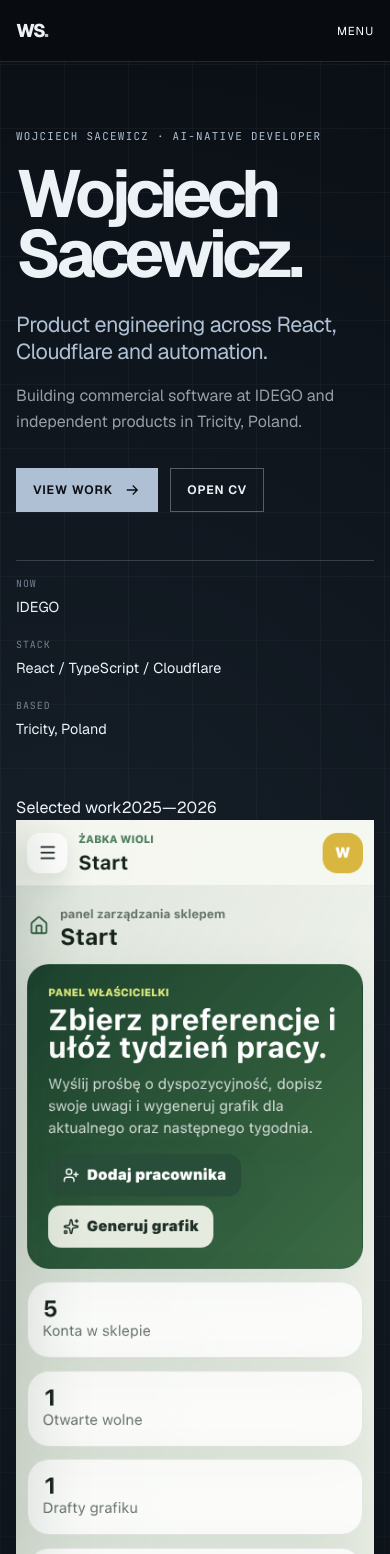
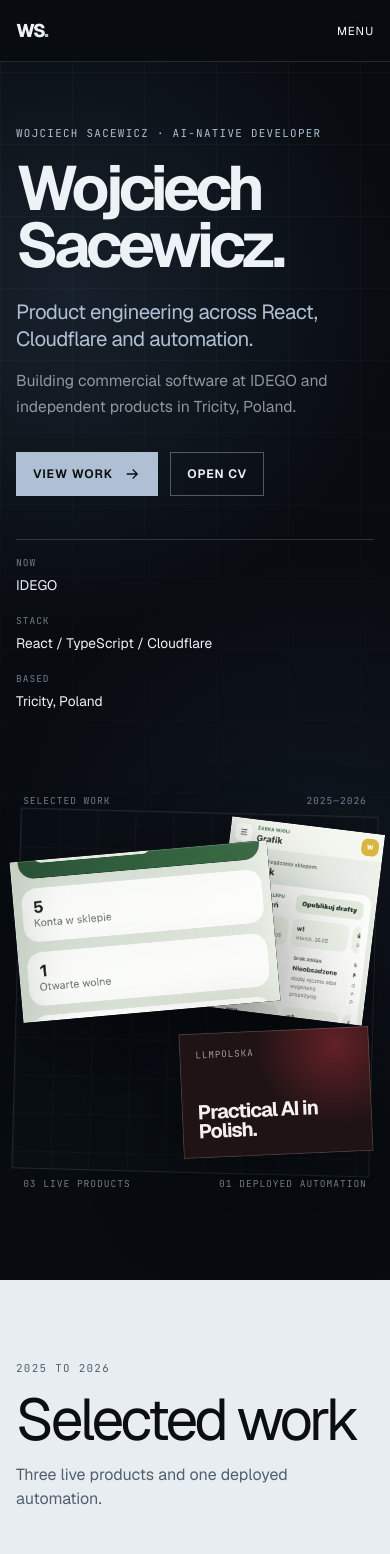
Before and after one commit to wojciechsacewicz/portfolio, a React (Vite) app: page / in a window 390 px wide. Shown: the top 1554 px of the page. Built offline with nearby package versions, Linux system fonts and the light colour scheme.

Commit message:
style cinematic project-led hero

```diff
--- a/src/features/hero/hero-module.css
+++ b/src/features/hero/hero-module.css
@@ -2,10 +2,10 @@
   position: relative;
   min-height: 100svh;
   display: grid;
-  grid-template-columns: minmax(0, 1.1fr) minmax(320px, 0.7fr);
+  grid-template-columns: minmax(0, 0.9fr) minmax(440px, 1.1fr);
   gap: clamp(3rem, 7vw, 8rem);
   align-items: center;
-  padding: clamp(8.5rem, 13vh, 10rem) 3vw 4rem;
+  padding: clamp(8.5rem, 13vh, 10rem) 3vw 5rem;
   color: #edf2f7;
   background: #080c11;
   overflow: hidden;
@@ -15,7 +15,9 @@
   content: "";
   position: absolute;
   inset: 0;
-  background: radial-gradient(circle at 18% 22%, rgba(93, 127, 163, 0.16), transparent 34%);
+  background:
+    radial-gradient(circle at 17% 23%, rgba(93, 127, 163, 0.18), transparent 32%),
+    radial-gradient(circle at 82% 68%, rgba(71, 96, 123, 0.13), transparent 34%);
   pointer-events: none;
 }
 
@@ -23,20 +25,21 @@
   position: absolute;
   inset: 0;
   background-image:
-    linear-gradient(rgba(255, 255, 255, 0.035) 1px, transparent 1px),
-    linear-gradient(90deg, rgba(255, 255, 255, 0.035) 1px, transparent 1px);
-  background-size: 64px 64px;
-  mask-image: linear-gradient(to bottom, black, transparent 88%);
+    linear-gradient(rgba(255, 255, 255, 0.03) 1px, transparent 1px),
+    linear-gradient(90deg, rgba(255, 255, 255, 0.03) 1px, transparent 1px);
+  background-size: 72px 72px;
+  mask-image: linear-gradient(to bottom, black, transparent 92%);
 }
 
 .hero-copy,
-.hero-portrait {
+.hero-stage,
+.hero-scroll {
   position: relative;
   z-index: 1;
 }
 
 .hero-copy {
-  max-width: 940px;
+  max-width: 830px;
 }
 
 .hero .eyebrow {
@@ -46,27 +49,27 @@
 .hero h1 {
   max-width: 10ch;
   margin: 0;
-  font-size: clamp(4.25rem, 7.2vw, 6.5rem);
+  font-size: clamp(4rem, 7vw, 7rem);
   line-height: 0.91;
-  letter-spacing: -0.07em;
+  letter-spacing: -0.072em;
   font-weight: 680;
 }
 
 .hero-role {
-  max-width: 720px;
-  margin: 2.2rem 0 0;
-  font-size: clamp(1.35rem, 2.1vw, 2rem);
-  line-height: 1.25;
-  letter-spacing: -0.025em;
+  max-width: 690px;
+  margin: 2rem 0 0;
   color: var(--steel-light);
+  font-size: clamp(1.3rem, 1.9vw, 1.85rem);
+  line-height: 1.28;
+  letter-spacing: -0.028em;
 }
 
 .hero-summary {
-  max-width: 620px;
-  margin: 1.1rem 0 0;
-  font-size: 1rem;
+  max-width: 590px;
+  margin: 1rem 0 0;
+  color: rgba(237, 242, 247, 0.58);
+  font-size: 0.98rem;
   line-height: 1.65;
-  color: rgba(237, 242, 247, 0.62);
 }
 
 .hero-actions {
@@ -78,120 +81,240 @@
 
 .hero-facts {
   display: grid;
-  grid-template-columns: 0.65fr 1.2fr 1fr;
-  gap: 1.5rem;
-  max-width: 760px;
-  margin: clamp(3rem, 7vh, 5rem) 0 0;
+  grid-template-columns: 0.62fr 1.25fr 0.9fr;
+  gap: 1.4rem;
+  max-width: 720px;
+  margin: clamp(3rem, 7vh, 4.5rem) 0 0;
   padding-top: 1rem;
-  border-top: 1px solid rgba(175, 192, 212, 0.24);
+  border-top: 1px solid rgba(175, 192, 212, 0.22);
 }
 
 .hero-facts div {
   display: grid;
-  gap: 0.45rem;
+  gap: 0.42rem;
 }
 
-.hero-facts dt {
+.hero-facts dt,
+.hero-stage-header,
+.hero-stage-footer,
+.hero-scroll {
   color: rgba(175, 192, 212, 0.62);
-  font: 0.62rem "JetBrains Mono", monospace;
+  font: 0.6rem "JetBrains Mono", monospace;
   letter-spacing: 0.1em;
   text-transform: uppercase;
 }
 
 .hero-facts dd {
   margin: 0;
-  font-size: 0.9rem;
+  font-size: 0.86rem;
   line-height: 1.45;
 }
 
-.hero-portrait {
-  width: min(100%, 540px);
-  margin: 0 0 0 auto;
-  align-self: stretch;
-  min-height: 560px;
-  max-height: 720px;
-  overflow: hidden;
-  background: var(--surface);
+.hero-stage {
+  width: min(100%, 780px);
+  min-height: 620px;
+  margin-left: auto;
+  isolation: isolate;
 }
 
-.hero-portrait::after {
+.hero-stage::before {
+  content: "";
+  position: absolute;
+  inset: 10% 4% 8% 8%;
+  border: 1px solid rgba(175, 192, 212, 0.14);
+  background:
+    linear-gradient(rgba(175, 192, 212, 0.035) 1px, transparent 1px),
+    linear-gradient(90deg, rgba(175, 192, 212, 0.035) 1px, transparent 1px),
+    rgba(12, 17, 23, 0.62);
+  background-size: 38px 38px;
+  transform: rotate(1.5deg);
+}
+
+.hero-stage-header,
+.hero-stage-footer {
+  position: absolute;
+  left: 8%;
+  right: 4%;
+  z-index: 5;
+  display: flex;
+  justify-content: space-between;
+  gap: 1rem;
+}
+
+.hero-stage-header {
+  top: 6%;
+}
+
+.hero-stage-footer {
+  bottom: 4%;
+}
+
+.hero-frame {
+  position: absolute;
+  overflow: hidden;
+  background: #111820;
+  box-shadow: 0 35px 90px rgba(0, 0, 0, 0.46);
+  transition: transform 0.55s cubic-bezier(0.2, 0.8, 0.2, 1);
+}
+
+.hero-frame::after {
   content: "";
   position: absolute;
   inset: 0;
-  box-shadow: inset 0 0 0 1px rgba(255, 255, 255, 0.14);
+  box-shadow: inset 0 0 0 1px rgba(255, 255, 255, 0.18);
   pointer-events: none;
 }
 
-.hero-portrait img {
+.hero-frame img {
   width: 100%;
   height: 100%;
   object-fit: cover;
-  object-position: center top;
-  filter: saturate(0.82) contrast(1.04);
 }
 
-.hero-portrait figcaption {
-  position: absolute;
-  right: 1rem;
-  bottom: 1rem;
-  padding: 0.55rem 0.7rem;
-  background: rgba(8, 12, 17, 0.82);
-  font: 0.62rem "JetBrains Mono", monospace;
-  letter-spacing: 0.08em;
+.hero-frame-primary {
+  z-index: 3;
+  width: 63%;
+  aspect-ratio: 16 / 10;
+  left: 4%;
+  top: 19%;
+  transform: rotate(-5deg);
+}
+
+.hero-frame-secondary {
+  z-index: 2;
+  width: 39%;
+  aspect-ratio: 4 / 5;
+  right: 1%;
+  top: 13%;
+  transform: rotate(7deg);
+}
+
+.hero-frame-secondary img {
+  object-position: top center;
+}
+
+.hero-frame-signal {
+  z-index: 4;
+  right: 4%;
+  bottom: 13%;
+  width: 43%;
+  min-height: 155px;
+  display: flex;
+  flex-direction: column;
+  justify-content: space-between;
+  padding: 1rem;
+  color: #f5f0ed;
+  background:
+    radial-gradient(circle at 82% 14%, rgba(238, 62, 75, 0.32), transparent 42%),
+    #201315;
+  transform: rotate(-2.5deg);
+}
+
+.hero-frame-signal span {
+  color: rgba(245, 240, 237, 0.6);
+  font: 0.58rem "JetBrains Mono", monospace;
+  letter-spacing: 0.1em;
   text-transform: uppercase;
 }
 
-@media (max-width: 1000px) {
+.hero-frame-signal strong {
+  max-width: 12ch;
+  font-size: clamp(1.25rem, 2vw, 2rem);
+  line-height: 0.98;
+  letter-spacing: -0.05em;
+}
+
+.hero-stage:hover .hero-frame-primary {
+  transform: rotate(-6.5deg) translate(-8px, -8px);
+}
+
+.hero-stage:hover .hero-frame-secondary {
+  transform: rotate(8.5deg) translate(9px, -10px);
+}
+
+.hero-stage:hover .hero-frame-signal {
+  transform: rotate(-3.5deg) translate(7px, -5px);
+}
+
+.hero-scroll {
+  position: absolute;
+  left: 3vw;
+  bottom: 1.7rem;
+  display: inline-flex;
+  gap: 0.6rem;
+  align-items: center;
+}
+
+@media (max-width: 1050px) {
   .hero {
-    grid-template-columns: 1fr 0.62fr;
-    gap: 3rem;
+    grid-template-columns: 1fr;
+    gap: 4rem;
   }
 
-  .hero h1 {
-    font-size: clamp(4rem, 9vw, 6rem);
+  .hero-stage {
+    width: min(100%, 760px);
+    min-height: 570px;
+    margin: 0 auto;
   }
 
-  .hero-facts {
-    grid-template-columns: 1fr 1fr;
-  }
-
-  .hero-facts div:last-child {
-    grid-column: 1 / -1;
+  .hero-scroll {
+    display: none;
   }
 }
 
 @media (max-width: 760px) {
   .hero {
     min-height: auto;
-    grid-template-columns: 1fr;
     gap: 3.5rem;
-    padding: 8rem 1rem 4rem;
+    padding: 7.8rem 1rem 4.5rem;
   }
 
   .hero h1 {
-    max-width: 8ch;
-    font-size: clamp(3.7rem, 17vw, 5.2rem);
+    max-width: 9ch;
+    font-size: clamp(3.6rem, 16vw, 5rem);
   }
 
   .hero-role {
-    margin-top: 1.7rem;
-    font-size: 1.35rem;
+    margin-top: 1.6rem;
+    font-size: 1.28rem;
   }
 
   .hero-facts {
     grid-template-columns: 1fr;
-    gap: 1.25rem;
-    margin-top: 3rem;
+    gap: 1.15rem;
+    margin-top: 2.7rem;
   }
 
-  .hero-facts div:last-child {
-    grid-column: auto;
+  .hero-stage {
+    min-height: 440px;
   }
 
-  .hero-portrait {
-    width: 100%;
-    min-height: 0;
-    max-height: none;
-    aspect-ratio: 4 / 5;
+  .hero-stage::before {
+    inset: 10% 0 8%;
+  }
+
+  .hero-stage-header,
+  .hero-stage-footer {
+    left: 2%;
+    right: 2%;
+  }
+
+  .hero-frame-primary {
+    width: 72%;
+    left: 0;
+    top: 19%;
+  }
+
+  .hero-frame-secondary {
+    width: 43%;
+    right: 0;
+    top: 13%;
+  }
+
+  .hero-frame-signal {
+    right: 1%;
+    bottom: 12%;
+    width: 53%;
+    min-height: 125px;
   }
 }
```
